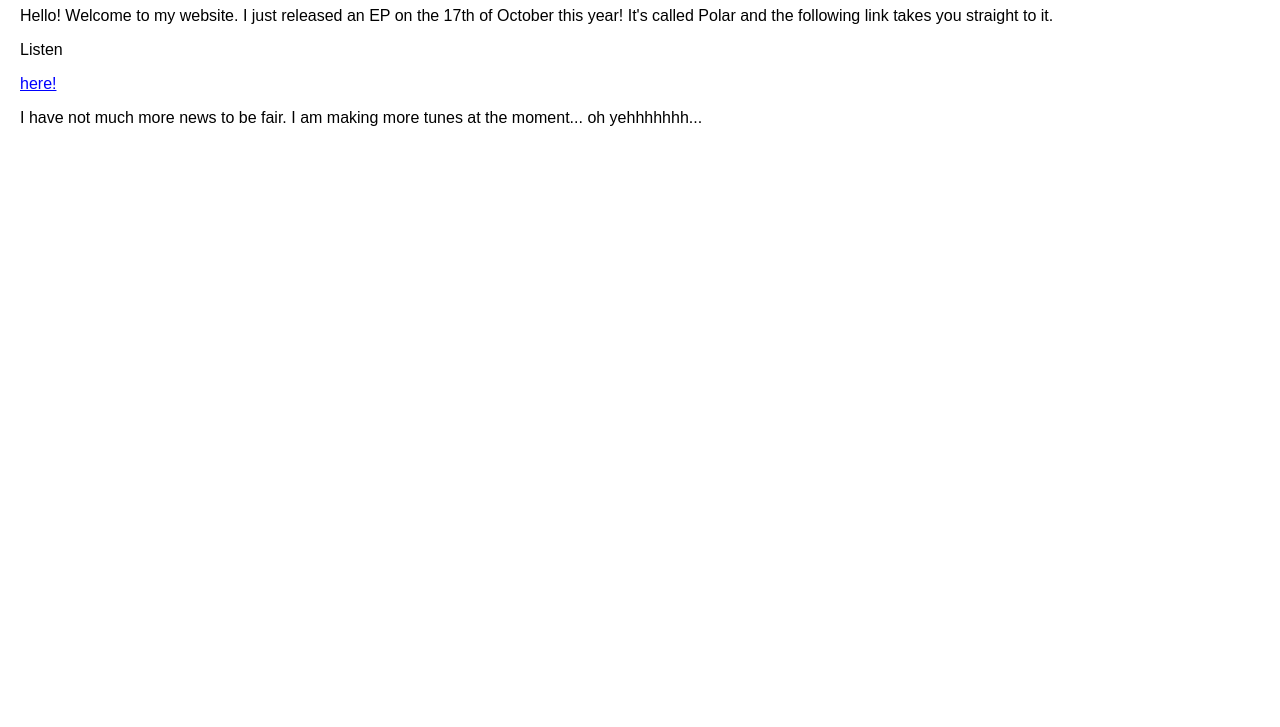
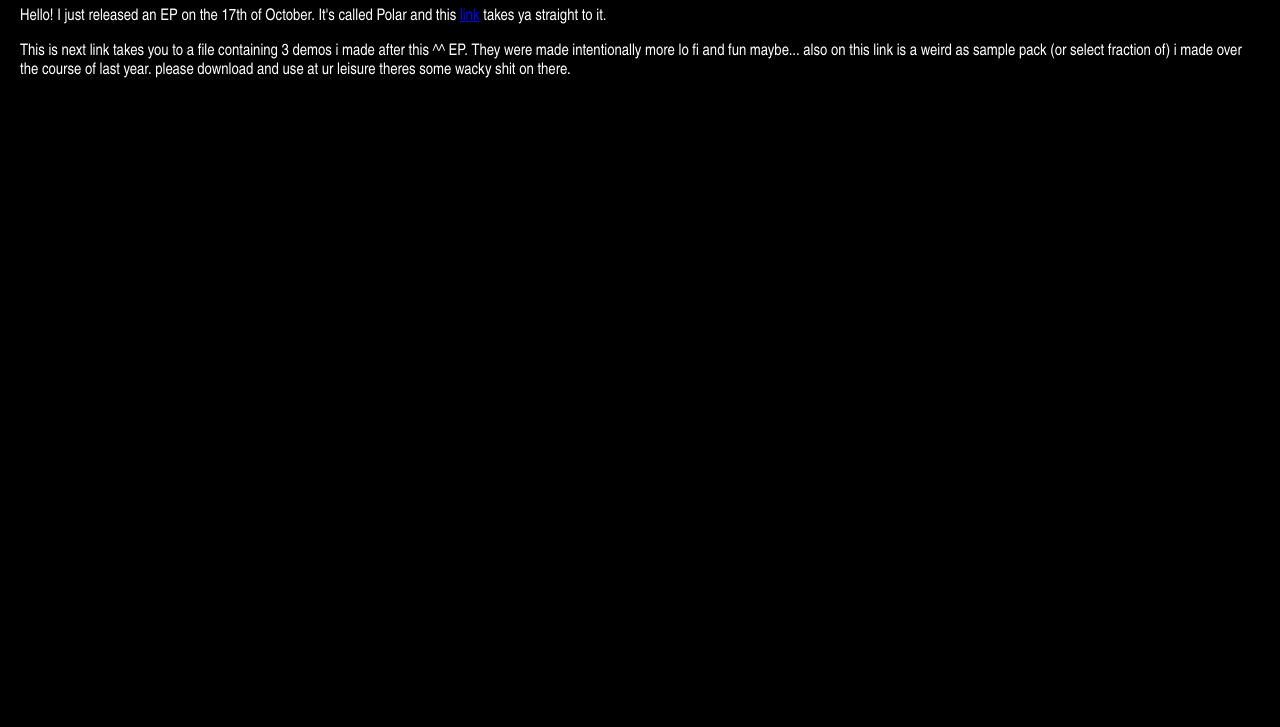
Before and after one commit to TV-webwebweb/TV, a plain HTML site: page index.html in a window 1280 px wide. Shown: the part 73-800 px from the top of the page. Drawn offline with Linux system fonts and the light colour scheme.

Commit message:
UPDATE WITH SMAPLE PACK AND DEMOS

```diff
--- a/index.html
+++ b/index.html
@@ -6,9 +6,9 @@
   <title>Blank White Website</title>
   <style>
     body {
-      background-color: white;
-      font-family: Arial, sans-serif;
-      color: black;
+      background-color: black;
+      font-family: Arial Narrow, sans-serif;
+      color: white;
       margin: 20px;
     }
     a {
@@ -19,9 +19,9 @@
 </head>
 <body>
   <h1>THE TV WEBSITE</h1>
-  <p> Hello! Welcome to my website. I just released an EP on the 17th of October this year! It's called Polar and the following link takes you straight to it.
-     <p> Listen </p><a href=https://ditto.fm/polar-tv>here!</a>
-     <p> I have not much more news to be fair. I am making more tunes at the moment... oh yehhhhhhh...
+  <p> Hello! I just released an EP on the 17th of October. It's called Polar and this <a href=https://ditto.fm/polar-tv>link</a> takes ya straight to it.
+     <p> This is next link takes you to a file containing 3 demos i made after this ^^ EP. They were made intentionally more lo fi and fun maybe...
+      also on this link is a weird as sample pack (or select fraction of) i made over the course of last year. please download and use at ur leisure theres some wacky shit on there.
      <p>
     </p>
 
```
